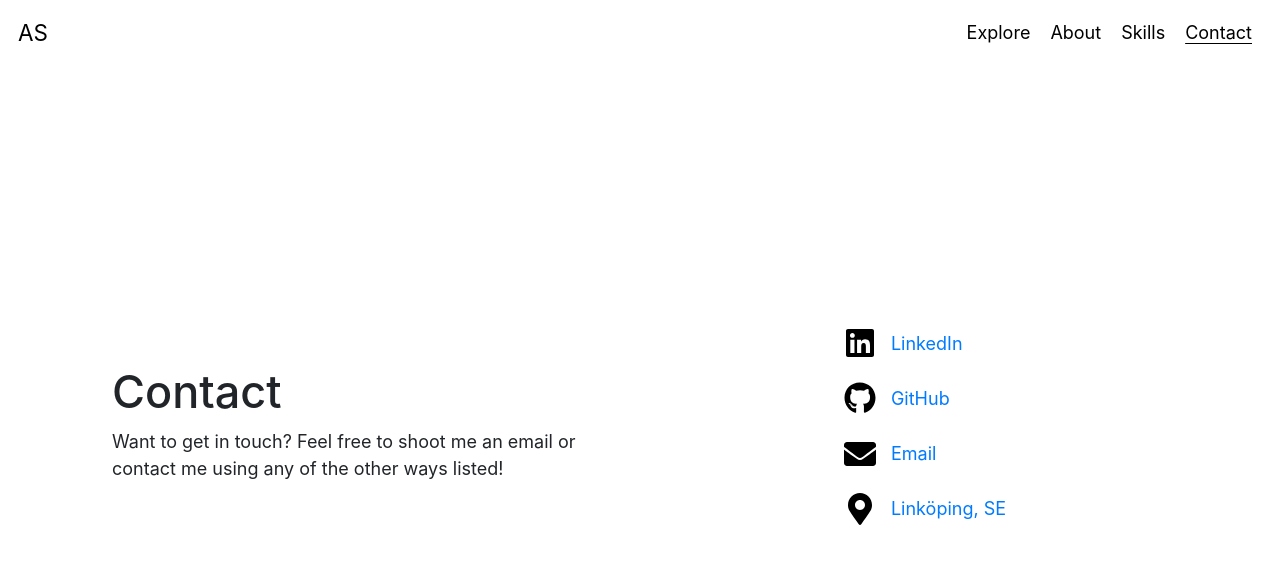
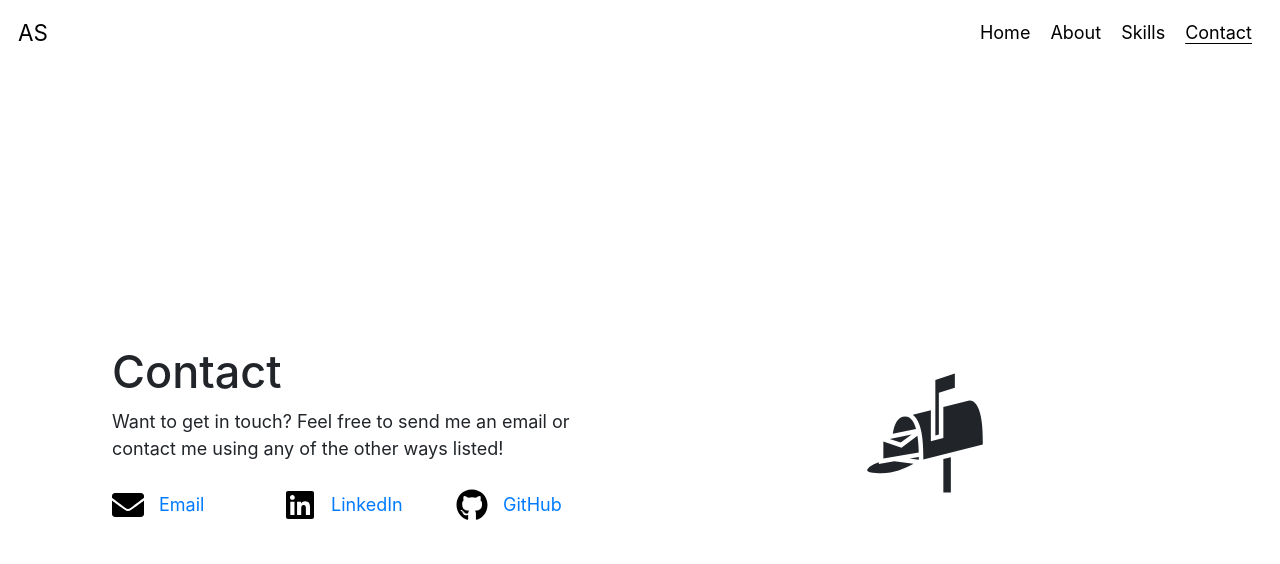
Before and after one commit to augustsjogren/portfolio, a Gatsby site: page /contact in a window 1280 px wide. Built offline with nearby package versions, Linux system fonts and the light colour scheme; Gatsby itself is replaced by a stand-in of ours.

Commit message:
Dev (#4)
* Clean up files

* Fix reference to removed image

* Shortened header text

* Added animation for skill bars

* Redesigned contact page

```diff
--- a/src/components/header.js
+++ b/src/components/header.js
@@ -31,7 +31,7 @@ const Header = ({ siteTitle }) => (
 
       <Nav className='ml-auto'>
         <Link to='/' className='header-link' activeStyle={headerActiveStyle}>
-          Explore
+          Home
         </Link>
         <Link
           to='/about'
--- a/src/pages/contact.js
+++ b/src/pages/contact.js
@@ -7,6 +7,7 @@ import {
   FaEnvelope,
   FaMapMarkerAlt,
 } from 'react-icons/fa';
+import { GiMailbox } from 'react-icons/gi';
 
 import { Container, Row, Col } from 'react-bootstrap';
 import 'bootstrap/dist/css/bootstrap.min.css';
@@ -30,20 +31,28 @@ const ContactPage = () => (
         >
           <h1>Contact</h1>
           <p>
-            Want to get in touch? Feel free to shoot me an email or contact me
+            Want to get in touch? Feel free to send me an email or contact me
             using any of the other ways listed!
           </p>
-        </Col>
-        <Col md={true} className='mx-4 mt-4 mt-md-0'>
-          <div
-            style={{
-              display: 'flex',
-              flexDirection: 'column',
-              alignItems: 'center',
-            }}
-          >
-            <ul style={{ listStyleType: 'none', width: 'fit-content' }}>
-              <li>
+          <div>
+            <Row className='mt-2'>
+              <Col md className='my-md-0 my-2'>
+                <a
+                  href='mailto:contact@augustsjogren.com'
+                  target='_blank'
+                  rel='noopener noreferrer'
+                >
+                  <div className='d-flex flex-row align-items-center'>
+                    <FaEnvelope
+                      color='black'
+                      size='32px'
+                      style={{ marginRight: '15px' }}
+                    />
+                    <span>Email</span>
+                  </div>
+                </a>
+              </Col>
+              <Col md className='my-md-0 my-2'>
                 <a
                   href='https://www.linkedin.com/in/august-sjogren/'
                   target='_blank'
@@ -58,8 +67,8 @@ const ContactPage = () => (
                     <span>LinkedIn</span>
                   </div>
                 </a>
-              </li>
-              <li>
+              </Col>
+              <Col md className='my-md-0 my-2'>
                 <a
                   href='https://github.com/augustsjogren'
                   target='_blank'
@@ -74,40 +83,22 @@ const ContactPage = () => (
                     <span>GitHub</span>
                   </div>
                 </a>
-              </li>
-              <li>
-                <a
-                  href='mailto:contact@augustsjogren.com'
-                  target='_blank'
-                  rel='noopener noreferrer'
-                >
-                  <div className='d-flex flex-row align-items-center'>
-                    <FaEnvelope
-                      color='black'
-                      size='32px'
-                      style={{ marginRight: '15px' }}
-                    />
-                    <span>Email</span>
-                  </div>
-                </a>
-              </li>
-              <li>
-                <a
-                  href='https://www.google.se/maps/place/Link%C3%B6ping/@58.4191103,15.419861,9.81z/data=!4m5!3m4!1s0x46596e719a049f95:0x400fef341e48e70!8m2!3d58.410807!4d15.6213727'
-                  target='_blank'
-                  rel='noopener noreferrer'
-                >
-                  <div className='d-flex flex-row align-items-center'>
-                    <FaMapMarkerAlt
-                      color='black'
-                      size='32px'
-                      style={{ marginRight: '15px' }}
-                    />
-                    <span>Linköping, SE</span>
-                  </div>
-                </a>
-              </li>
-            </ul>
+              </Col>
+            </Row>
+          </div>
+        </Col>
+        <Col
+          md={true}
+          className=' d-flex justify-content-center align-items-center mx-4 mt-4 mt-md-0'
+        >
+          <div
+            style={{
+              display: 'flex',
+              flexDirection: 'column',
+              alignItems: 'center',
+            }}
+          >
+            <GiMailbox size={128} />
           </div>
         </Col>
       </Row>
--- a/src/pages/skills.js
+++ b/src/pages/skills.js
@@ -7,9 +7,9 @@ import Skill from '../components/skill';
 
 const skills = [
   { name: 'HTML', value: 50 },
-  { name: 'CSS', value: 60 },
+  { name: 'CSS', value: 75 },
   { name: 'JavaScript', value: 70 },
-  { name: 'React', value: 60 },
+  { name: 'React', value: 70 },
   { name: 'React Native', value: 60 },
   { name: 'Blazor', value: 50 },
   { name: '.NET', value: 50 },
```
